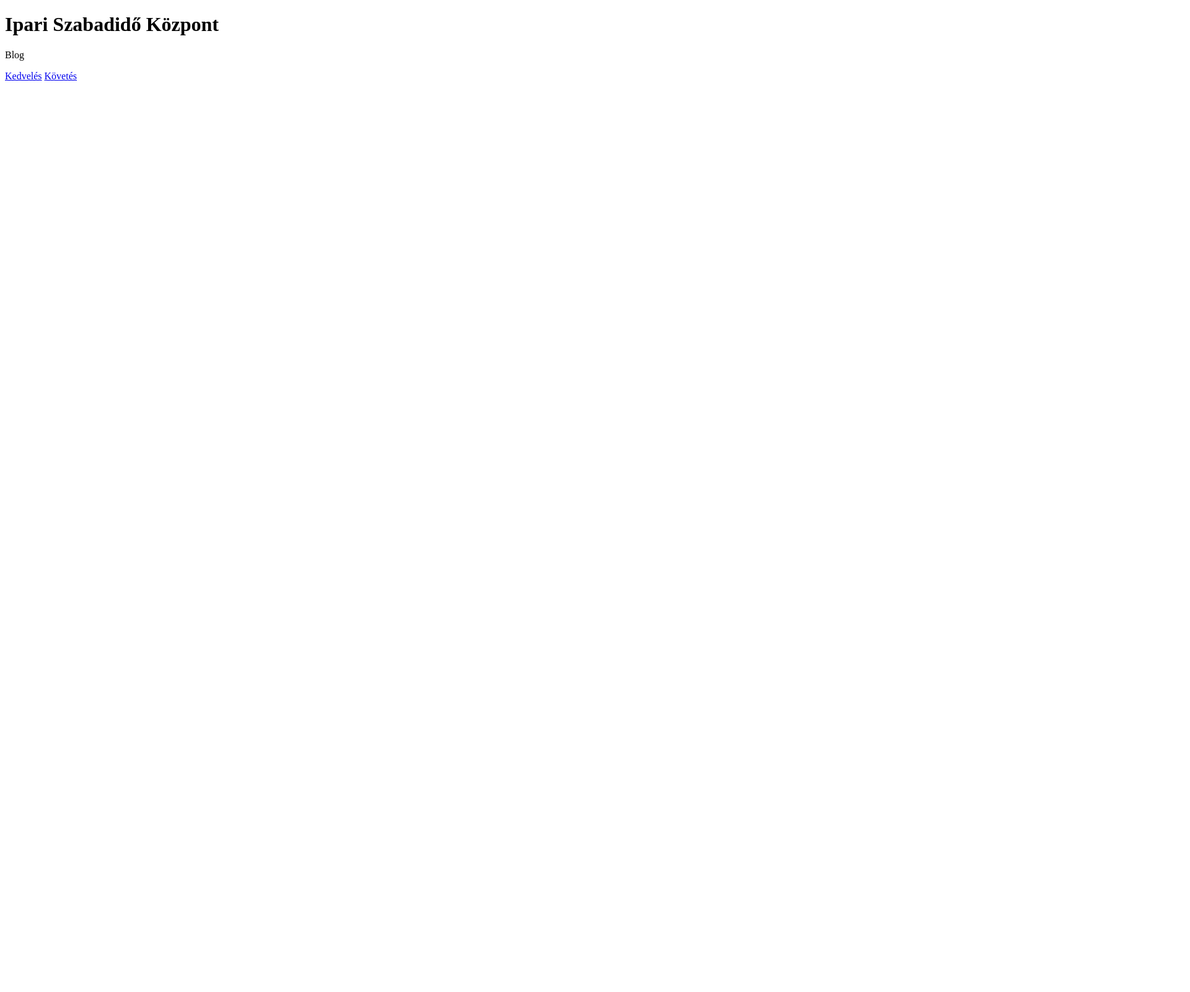
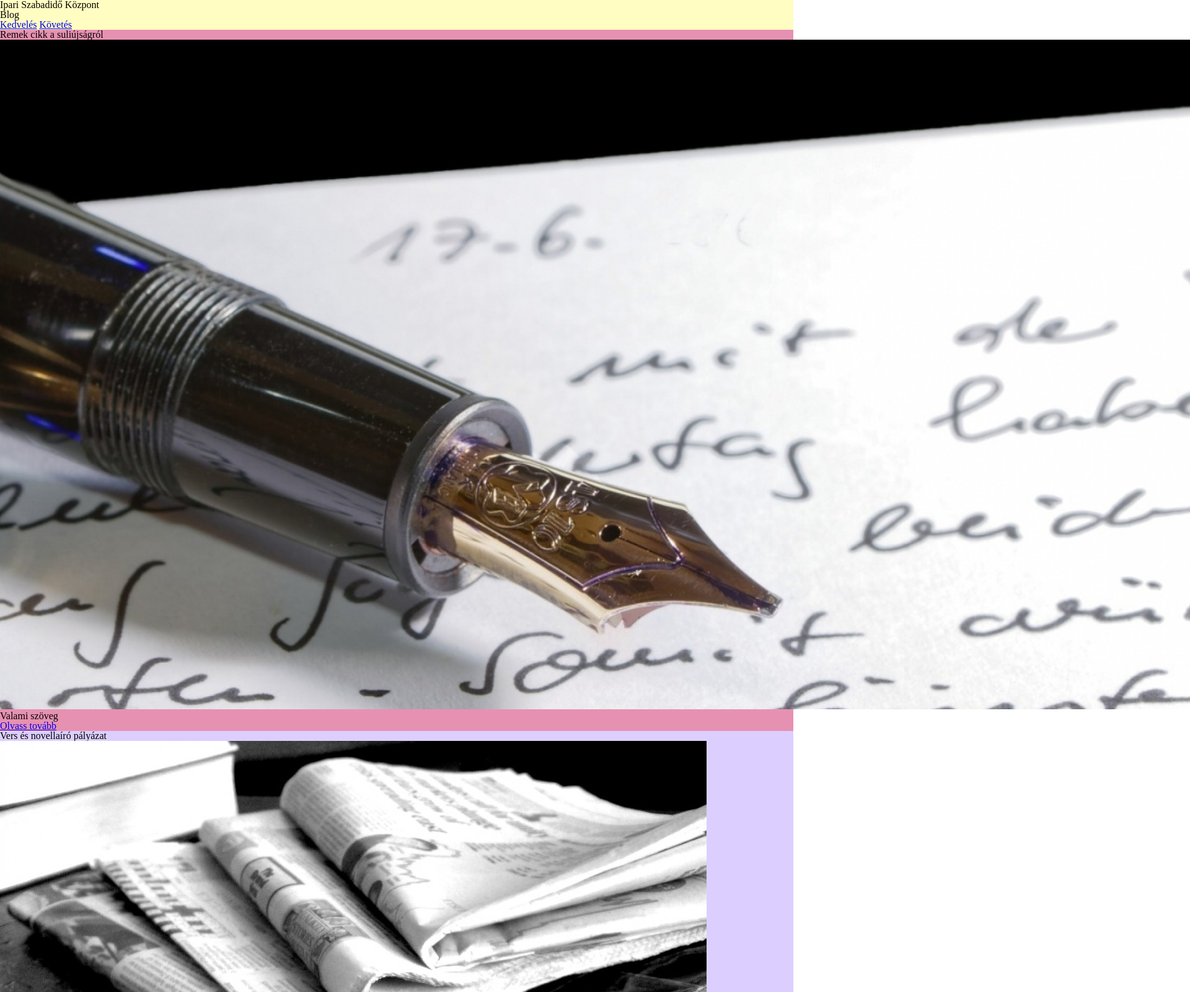
Before and after one commit to Toldigeri/ISZK, a plain HTML site: page index.html in a window 1280 px wide. Shown: the top 1600 px of the page at 62% size, 1920 px wide, since content can reach past the window. Before the commit the page ends 800 px from the top, so only its background shows below. Drawn offline with Linux system fonts and the light colour scheme.

Commit message:
Majdnem kész

```diff
--- a/Toldi-Gergo.css
+++ b/Toldi-Gergo.css
@@ -0,0 +1,53 @@
+html, body, div, span, applet, object, iframe,
+h1, h2, h3, h4, h5, h6, p, blockquote, pre,
+a, abbr, acronym, address, big, cite, code,
+del, dfn, em, img, ins, kbd, q, s, samp,
+small, strike, strong, sub, sup, tt, var,
+b, u, i, center,
+dl, dt, dd, ol, ul, li,
+fieldset, form, label, legend,
+table, caption, tbody, tfoot, thead, tr, th, td,
+article, aside, canvas, details, embed,
+figure, figcaption, footer, header, hgroup,
+menu, nav, output, ruby, section, summary,
+time, mark, audio, video {
+	margin: 0;
+	padding: 0;
+	border: 0;
+	font-size: 100%;
+	font: inherit;
+	vertical-align: baseline;
+}
+/* HTML5 display-role reset for older browsers */
+article, aside, details, figcaption, figure,
+footer, header, hgroup, menu, nav, section {
+	display: block;
+}
+body {
+	line-height: 1;
+}
+ol, ul {
+	list-style: none;
+}
+blockquote, q {
+	quotes: none;
+}
+blockquote:before, blockquote:after,
+q:before, q:after {
+	content: '';
+	content: none;
+}
+table {
+	border-collapse: collapse;
+	border-spacing: 0;
+}
+.felso
+{
+    background-color: rgba(255, 248, 53, .3);
+}
+.fo{
+    background-color: rgba(140, 96, 255, .3);
+}
+.bekezdes{
+    background-color: rgba(255, 0, 0, .3);
+}
--- a/index.html
+++ b/index.html
@@ -2,18 +2,37 @@
 <html lang="hu">
 <head>
     <meta charset="UTF-8">
+    <link rel="stylesheet" href="Toldi-Gergo.css" type="text/css">
     <meta name="viewport" content="width=device-width, initial-scale=1.0">
     <title>Reszponzív webdesign</title>
 </head>
 <body>
-    <header>
+    <header class="felso">
         <h1>Ipari Szabadidő Központ</h1>
         <p>Blog</p>
         <a href="#">Kedvelés</a>
         <a href="#">Követés</a>
     </header>
-    <main>
-
+    <main class="fo">
+        <article class="bekezdes">
+            <h2>Remek cikk a suliújságról</h2>
+            <img src="kepek/híd.jpg" alt="hid">
+            <p>Valami szöveg</p>
+            <a href="#">Olvass tovább</a>
+        </article>
+        <article>
+            <h2>Vers és novellaíró pályázat</h2>
+            <img src="kepek/ir.jpg" alt="ir">
+            <p>Valami szöveg</p>
+            <a href="#">Olvass tovább</a>
+        </article>
+        <article >
+            <h2>Neked ajánljuk</h2>
+            <img src="kepek/lepcso.jpg" alt="lepcso">
+            <p>Valami szöveg</p>
+            <a href="#">Olvass tovább</a>
+        </article>
+        <a href="">További cikkek</a>
     </main>
 </body>
 </html>
```
